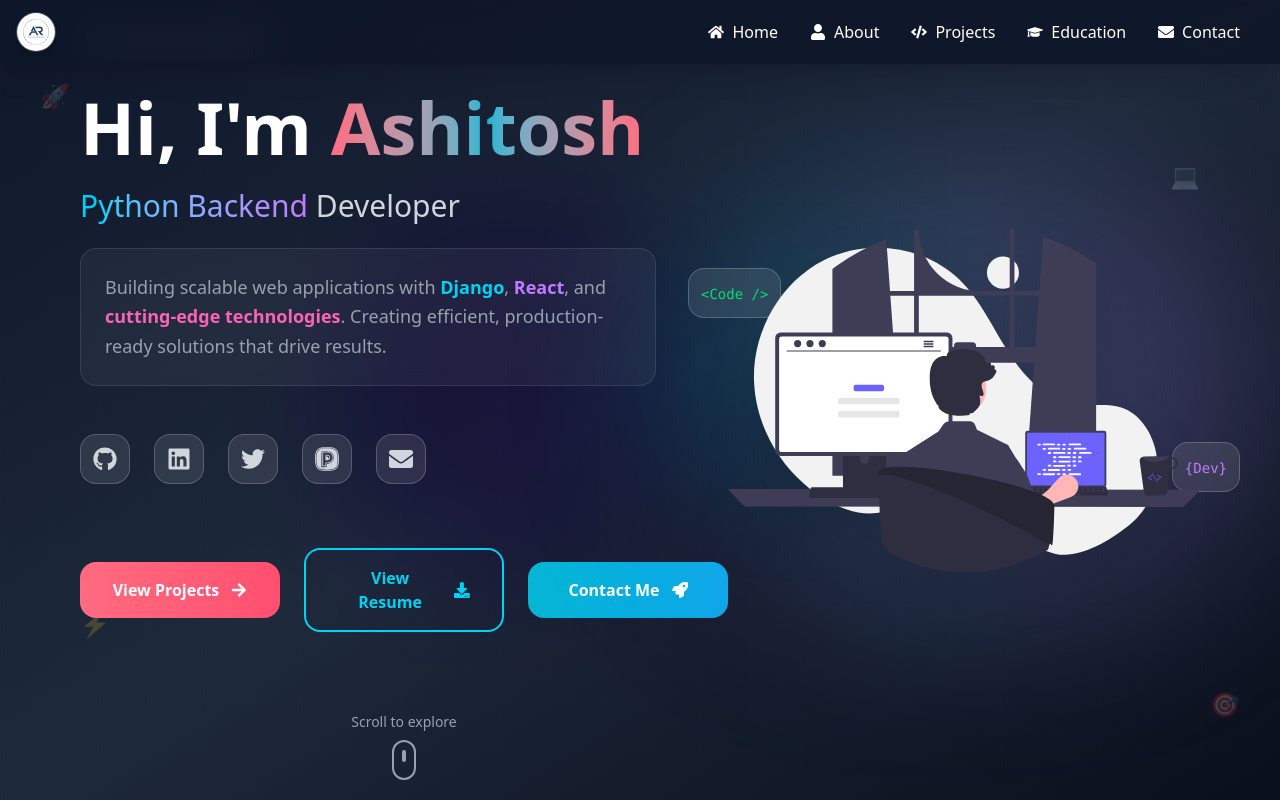
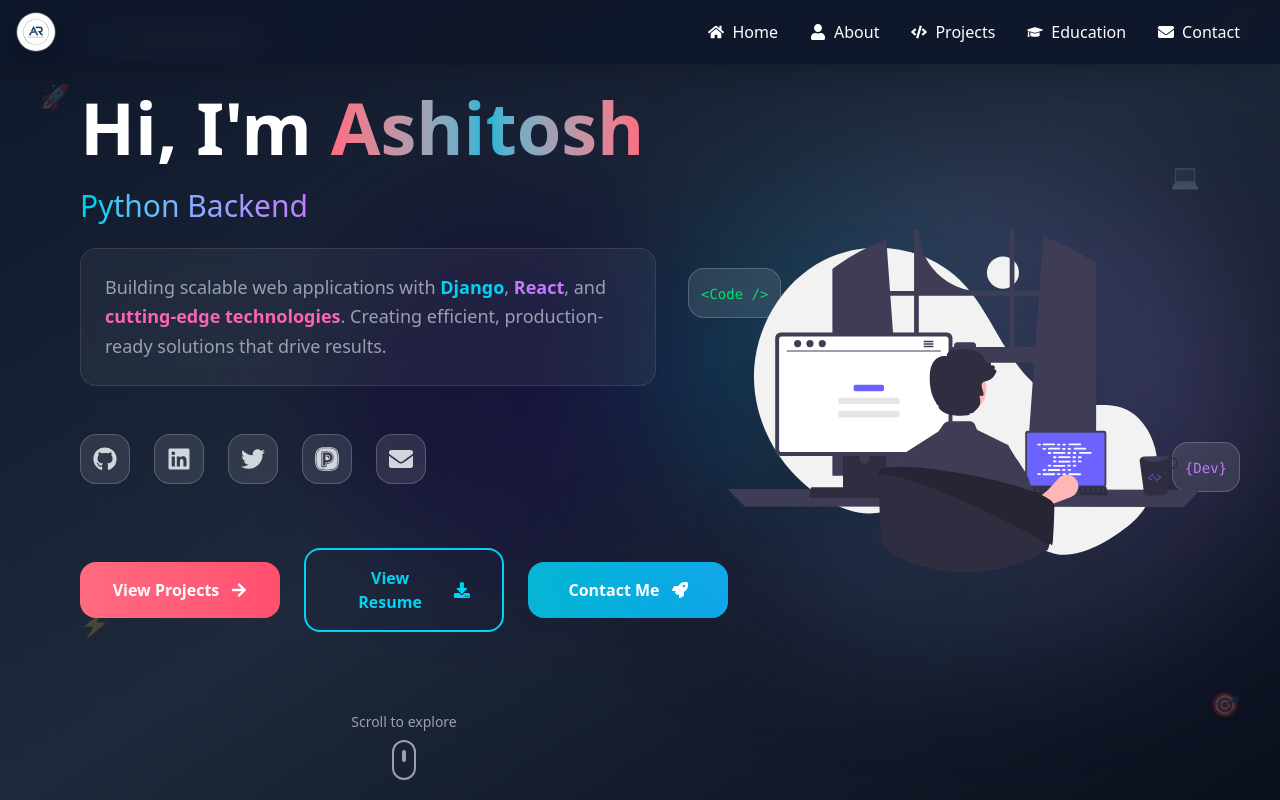
Before and after one commit to ashurohom/Portfolio-AshitoshRohom, a React (Vite) app in the folder portfolio/: page / in a window 1280 px wide. Shown: the top 800 px of the page. Built offline with nearby package versions, Linux system fonts and the light colour scheme.

Commit message:
update homepage

```diff
--- a/portfolio/src/sections/Home.jsx
+++ b/portfolio/src/sections/Home.jsx
@@ -88,7 +88,7 @@ const Home = () => {
           <span className="bg-gradient-to-r from-cyan-400 to-purple-400 bg-clip-text text-transparent">
             Python Backend
           </span>{" "}
-          Developer
+          {/* Developer */}
         </motion.h2>
 
         {/* Description */}
```
